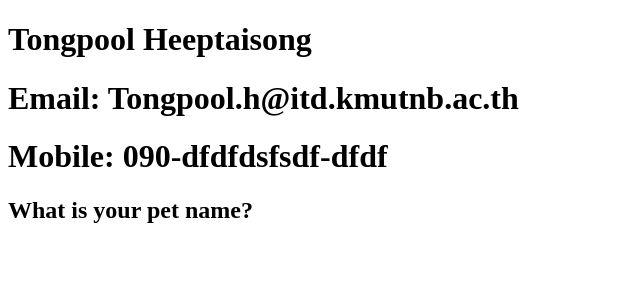
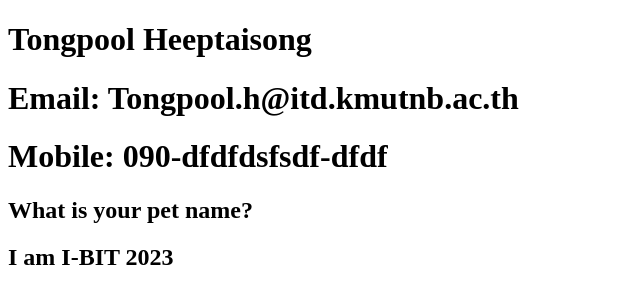
Before and after one commit to KrissadaJurjun/git-sample-project, a plain HTML site: page index.html in a window 1280 px wide. Shown: the whole page, without its empty margins (0-640 px from the left). Drawn offline with Linux system fonts and the light colour scheme.

Commit message:
Update data in index.html at fix-error

```diff
--- a/index.html
+++ b/index.html
@@ -12,6 +12,7 @@
     <h1>Mobile: 090-dfdfdsfsdf-dfdf</h1>
 
     <h2>What is your pet name?</h2>
+    <h2>I am I-BIT 2023</h2>
 
 </body>
 </html>
```
